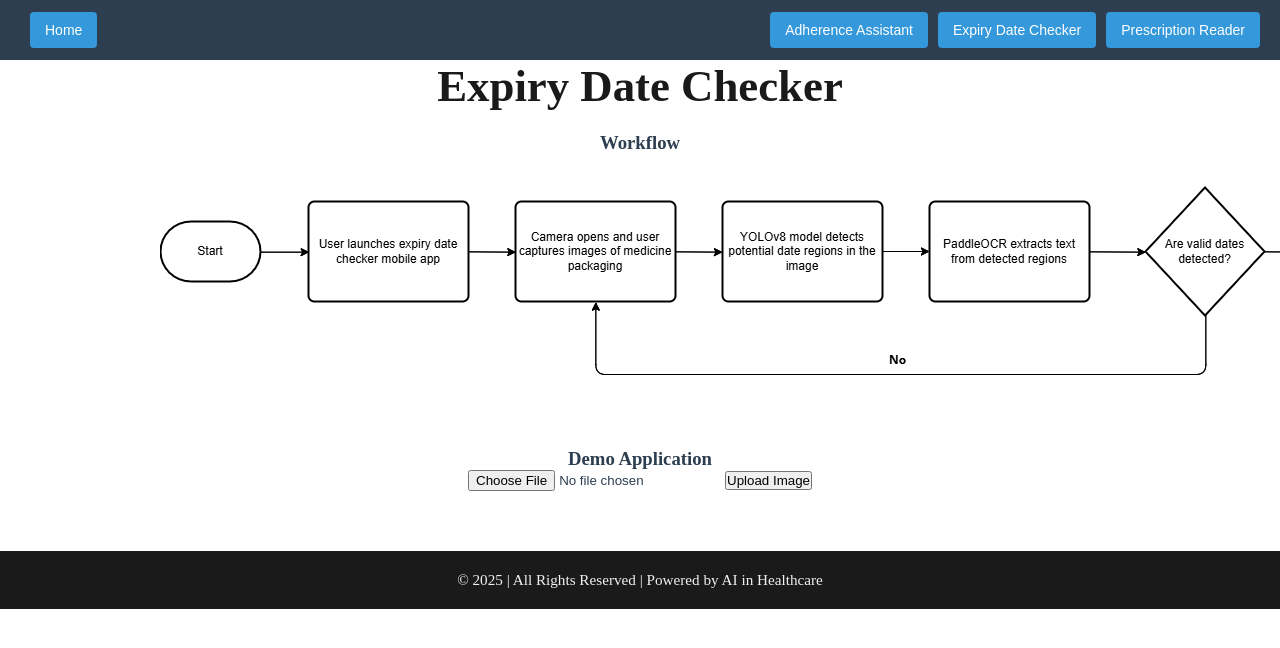
After one commit to pranshh/cure-cue, a Flask app: page /expiry-date-checker in a window 1280 px wide; the page is wider, and only the part inside the window is pictured. The commit adds this page. Shown: the top 648 px of that part. Run offline with Flask 3, Linux system fonts and the light colour scheme.

Commit message:
added expiry date checker workflow

```diff
--- a/app.py
+++ b/app.py
@@ -1,10 +1,28 @@
-from flask import Flask, render_template
+import os
+from flask import Flask, render_template, request, redirect, url_for
+from werkzeug.utils import secure_filename
 
 app = Flask(__name__)
+
+UPLOAD_FOLDER = os.path.join(app.root_path, 'static', 'uploads')
+os.makedirs(UPLOAD_FOLDER, exist_ok=True)
+app.config['UPLOAD_FOLDER'] = UPLOAD_FOLDER
 
 @app.route("/")
 def index():
     return render_template("index.html")
 
+@app.route("/expiry-date-checker", methods=["GET", "POST"])
+def expiry_date_checker():
+    uploaded_image = None
+    if request.method == "POST":
+        if "image" in request.files:
+            image = request.files["image"]
+            if image.filename != "":
+                filename = secure_filename(image.filename)
+                image.save(os.path.join(app.config['UPLOAD_FOLDER'], filename))
+                uploaded_image = filename
+    return render_template("expiry.html", uploaded_image=uploaded_image)
+
 if __name__ == "__main__":
     app.run(debug=True)
--- /dev/null
+++ b/templates/expiry.html
@@ -0,0 +1,62 @@
+<!DOCTYPE html>
+<html lang="en">
+  <head>
+    <meta charset="UTF-8" />
+    <title>Flask App</title>
+    <link
+      rel="stylesheet"
+      href="{{ url_for('static', filename='style.css') }}"
+    />
+  </head>
+  <body>
+    <nav class="navbar">
+      <div class="nav-left">
+        <a href="/"><button class="nav-button">Home</button></a>
+      </div>
+      <div class="nav-right">
+        <button class="nav-button">Adherence Assistant</button>
+        <a href="/expiry-date-checker"
+          ><button class="nav-button">Expiry Date Checker</button></a
+        >
+        <button class="nav-button">Prescription Reader</button>
+      </div>
+    </nav>
+
+    <div class="content">
+      <h1 class="main-title">Expiry Date Checker</h1>
+      <h3 class="sub-title">Workflow</h3>
+      <img
+        src="{{ url_for('static', filename='images/expiry_workflow.png') }}"
+        alt="Workflow Image"
+        class="workflow-image"
+      />
+    </div>
+
+    <div class="content">
+      <h3 class="sub-title">Demo Application</h3>
+      <form
+        action="/expiry-date-checker"
+        method="POST"
+        enctype="multipart/form-data"
+        class="upload-form"
+      >
+        <input type="file" name="image" accept="image/*" class="upload-input" />
+        <button type="submit" class="upload-button">Upload Image</button>
+      </form>
+      {% if uploaded_image %}
+      <div class="uploaded-section">
+        <h4>Uploaded Image:</h4>
+        <img
+          src="{{ url_for('static', filename='uploads/' + uploaded_image) }}"
+          alt="Uploaded Image"
+          class="uploaded-image"
+        />
+      </div>
+      {% endif %}
+    </div>
+    <!-- Footer -->
+    <footer class="site-footer">
+      <p>&copy; 2025 | All Rights Reserved | Powered by AI in Healthcare</p>
+    </footer>
+  </body>
+</html>
```
Also changed, not shown: templates/index.html (+73 -25 lines), static/images/expiry_workflow.png (added), 1 other file.
